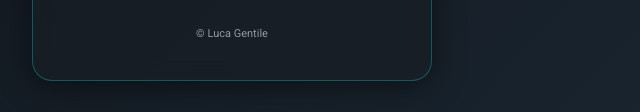
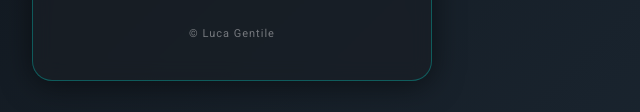
Before and after one commit to GentileeLuca/Linktree, a plain HTML site: page index.html in a window 1280 px wide. Shown: the part 685-797 px from the top of the page, 408-1048 px from the left. Drawn offline with Linux system fonts and the light colour scheme.

Commit message:
Refactor styles.css for improved readability

```diff
--- a/styles.css
+++ b/styles.css
@@ -101,8 +101,8 @@ p {
 
 .footer {
     margin-top: 30px;
-    color: #b0b8c4;
+    color: rgba(255, 255, 255, 0.4);
     font-size: 11px;
-    font-weight: 400;
-    opacity: 0.8;
+    font-family: 'Roboto', sans-serif;
+    letter-spacing: 1px;
 }
```
